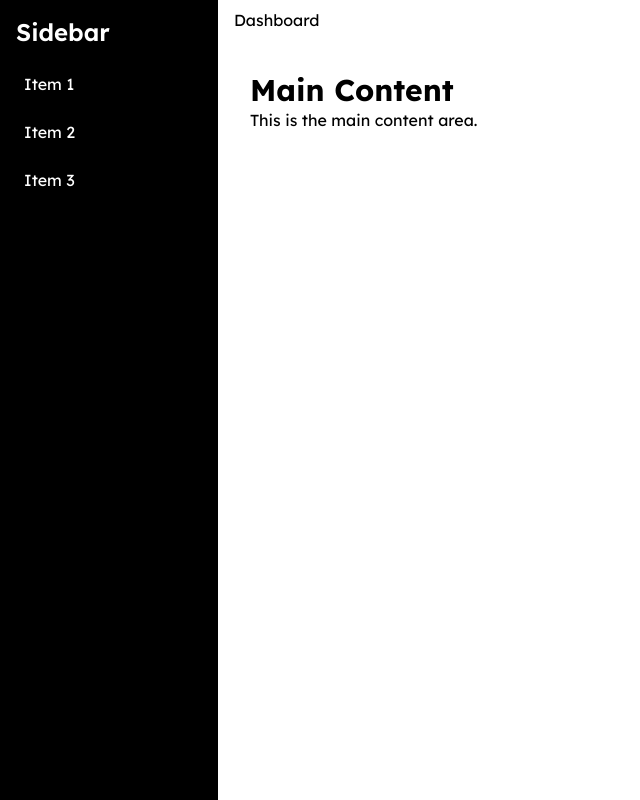
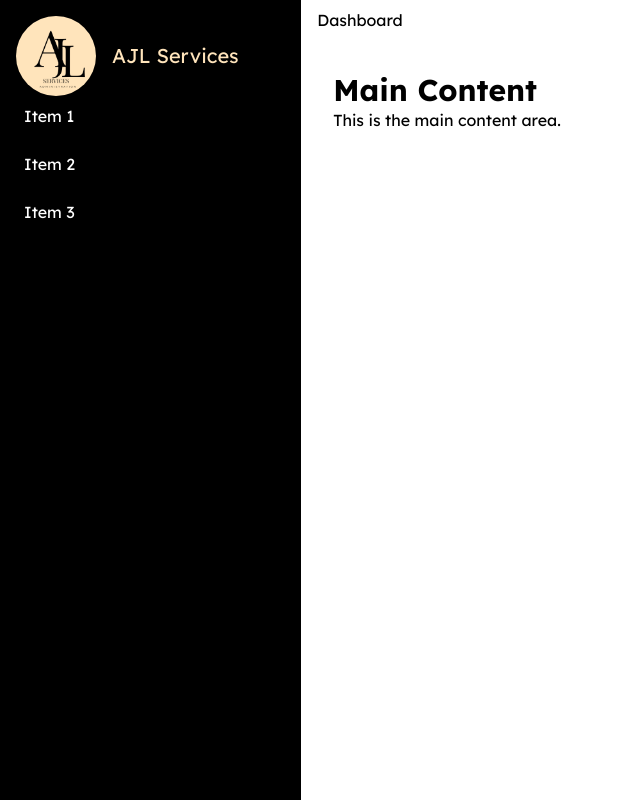
Before and after one commit to adminLTR/AJLT, a React (Vite) app in the folder fuentes/frontend/: page / in a window 1280 px wide. Shown: the whole page, without its empty margins (0-640 px from the left). Built offline with nearby package versions, Linux system fonts and the light colour scheme.

Commit message:
menu size sidebar

```diff
--- a/fuentes/frontend/src/Layout.jsx
+++ b/fuentes/frontend/src/Layout.jsx
@@ -16,7 +16,7 @@ export default function Layout() {
         <div className="flex h-screen">
             {/* Sidebar */}
             <aside
-            className={`fixed inset-y-0 left-0 transform bg-black text-white w-64 p-4 transition-transform duration-300 ease-in-out
+                className={`fixed inset-y-0 left-0 transform bg-black text-white w-64 md:w-96 p-4 transition-transform duration-300 ease-in-out
                 ${isOpen ? 'translate-x-0' : '-translate-x-full'} md:relative md:translate-x-0`}
             >
                 <div className="flex justify-end">
@@ -25,13 +25,17 @@ export default function Layout() {
                         <i className="fa-solid fa-x"></i>
                     </button>
                 </div>
-            <h2 className="text-2xl font-semibold mb-4">Sidebar</h2>
+                <div className="flex justify-start items-center flex-wrap gap-4">
+                    <img src={Logo} alt="ALT Services" className="rounded-full" width={80}/>
+                    <h2 className="text-xl text-primary">AJL Services</h2>
+                </div>
                 <ul>
                     <li className="mb-2"><a href="#" className="block p-2">Item 1</a></li>
                     <li className="mb-2"><a href="#" className="block p-2">Item 2</a></li>
                     <li className="mb-2"><a href="#" className="block p-2">Item 3</a></li>
                 </ul>
             </aside>
+
             <div className="w-full">
                 {/* header */}
                 <div className="px-4 py-2 w-full flex justify-between items-center">
```
Lines whose indentation alone changed are shown as unchanged.
